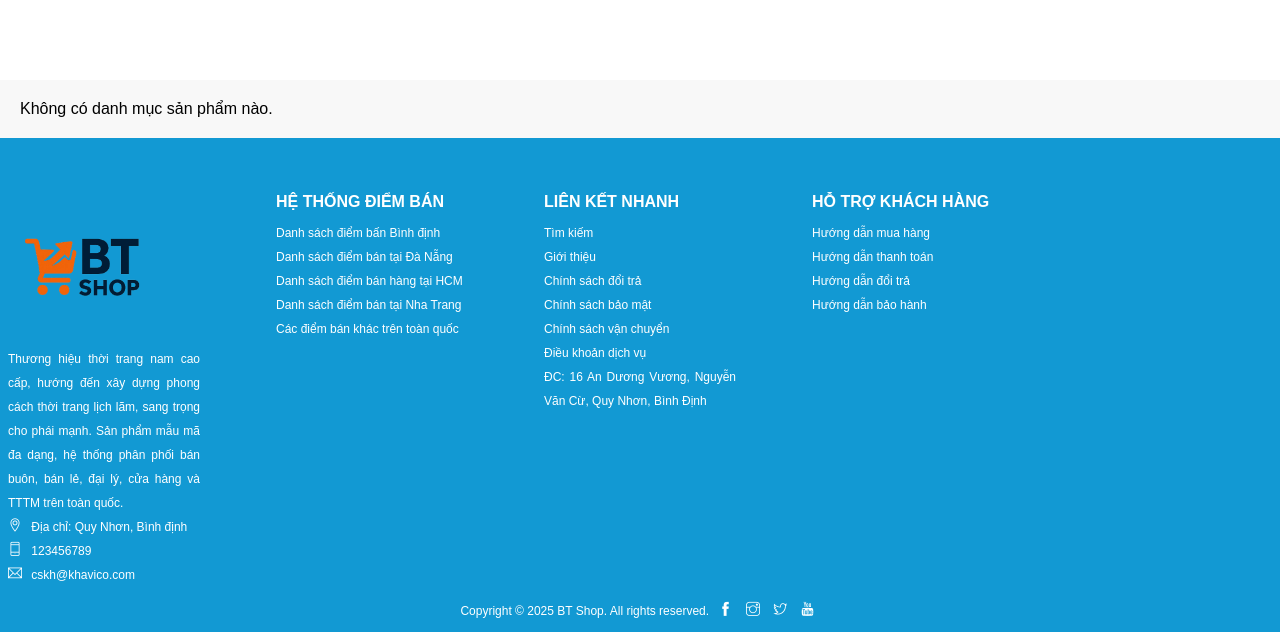
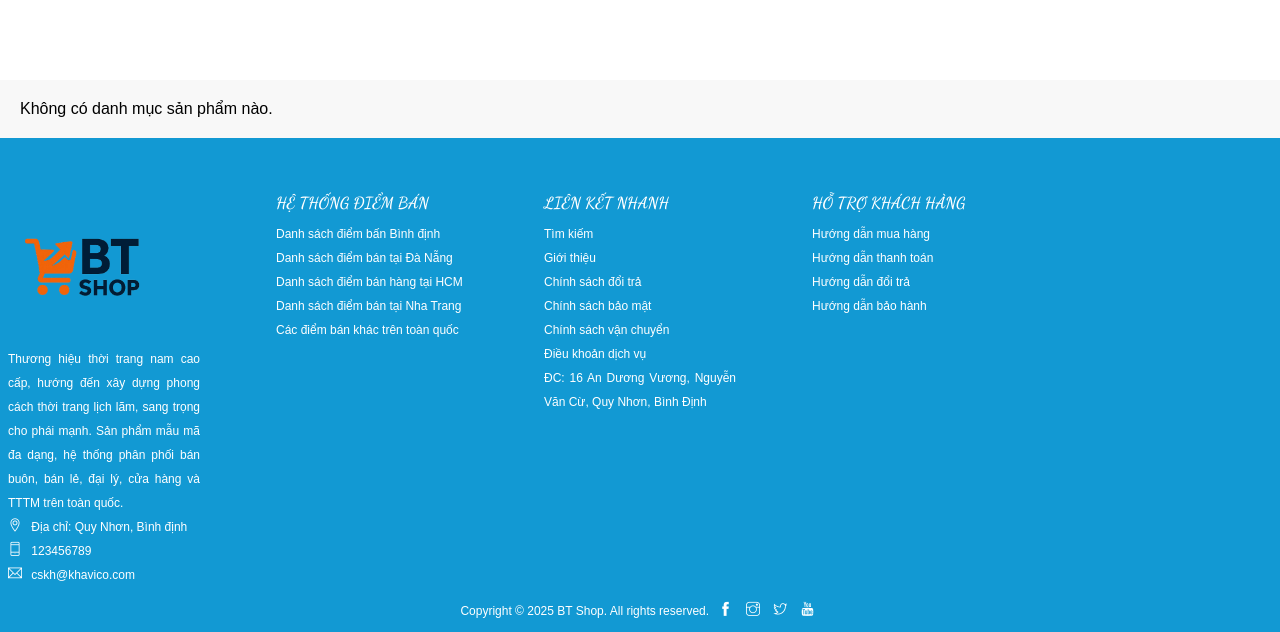
Before and after one commit to san24022005/source-code, a PHP site: page / in a window 1280 px wide. Shown: the part 720-1352 px from the top of the page. Run offline with PHP 8.4, Linux system fonts and the light colour scheme; the visitor is signed in with stand-in values (Sample User, id 1); data that the repository does not hold is empty.

Commit message:
them anh

```diff
--- a/accsets/css/base.css
+++ b/accsets/css/base.css
@@ -1,3 +1,6 @@
+
+@import url('https://fonts.googleapis.com/css2?family=Dancing+Script:wght@400..700&family=Oswald:wght@200..700&display=swap');
+
 :root {
     --main-bg1-color: #0057B7;
     --main-bg2-color: rgb(18, 153, 211);
@@ -56,3 +59,7 @@ td {
 i {
     font-size: 14px;
 }
+
+h2, h3 {
+    font-family: 'Dancing Script', serif;
+}
--- a/index.php
+++ b/index.php
@@ -19,12 +19,8 @@ if (!isset($_SESSION['username'])) {
         <link rel="stylesheet" href="./accsets/css/base.css">
         <link rel="stylesheet" href="./accsets/css/table.css">
         <link rel="stylesheet" href="./accsets/fonts/themify-icons/themify-icons.css">
+        <link href="https://fonts.googleapis.com/css2?family=Poppins&family=Playfair+Display&display=swap" rel="stylesheet">
     </head>
-    <style>
-    html, body {
-        scroll-behavior: smooth;
-    }
-    </style>
     <body>
         <div class="main">
         <?php
--- a/widget/header.php
+++ b/widget/header.php
@@ -30,7 +30,7 @@
             <ul class="sub-nav">
                 <li><a href="#quanau">Quần âu</a></li>
                 <li><a href="#quanshort">Quần short</a></li>
-                <li><a href="#quanjean">Quần jean</a></li>
+                <li><a href="#quanjeans">Quần jean</a></li>
             </ul>
         </li>
 
```
Also changed, not shown: accsets/images/products/SP025.png, accsets/images/products/SP026.png (added), accsets/images/products/SP027.png (added), accsets/images/products/SP028.png (added), accsets/images/products/SP029.png (added), accsets/images/products/SP030.png (added), accsets/images/products/SP031.png (added), accsets/images/products/SP032.png (added).
